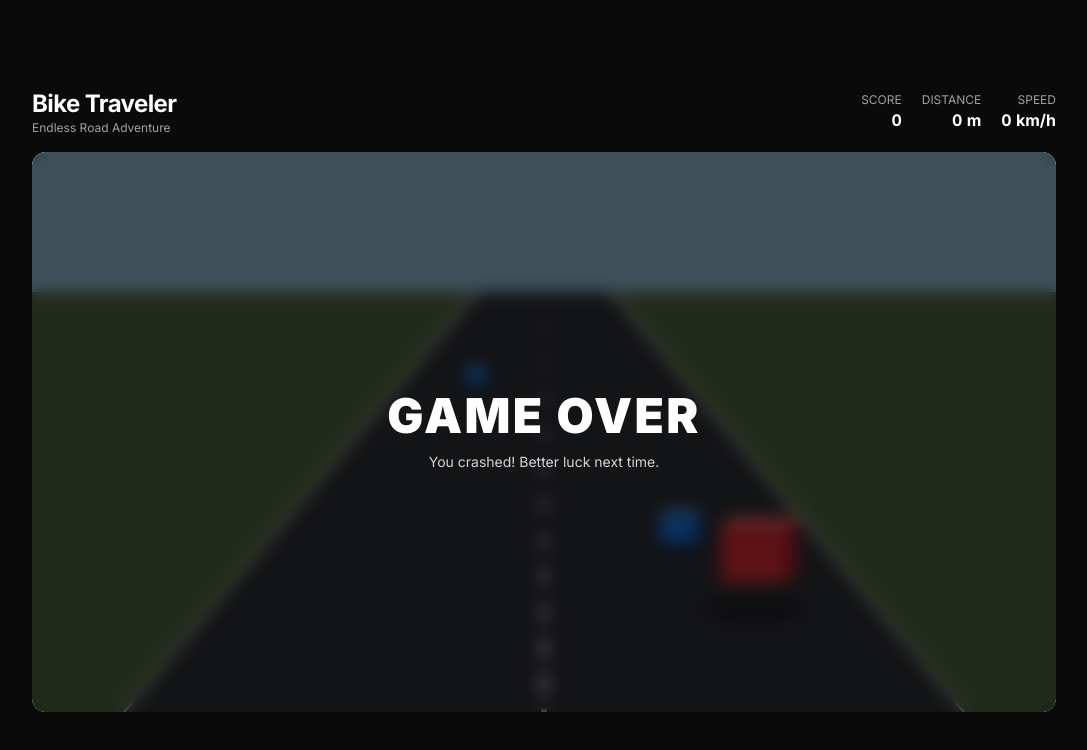
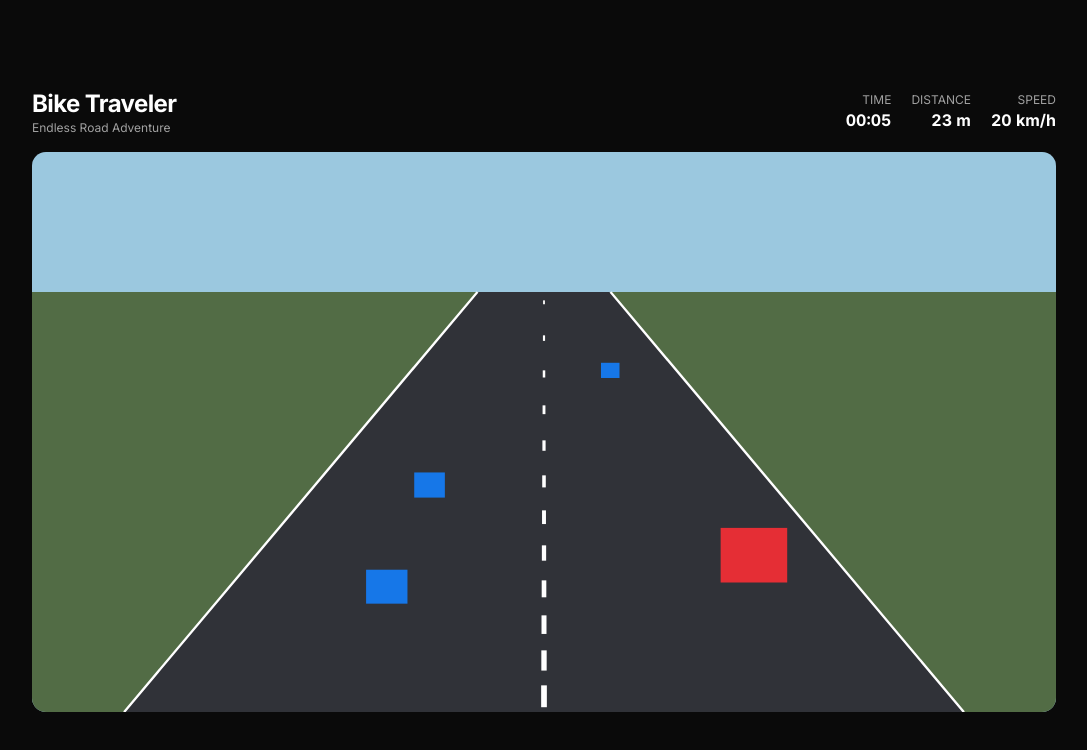
Before and after one commit to jeremiskie/bike-traveler, a Next.js app: page / in a window 1280 px wide. Shown: the top 750 px of the page, without its empty margins (96-1183 px from the left). Built offline with nearby package versions, Linux system fonts and the light colour scheme.

Commit message:
adding time, distance and speed

```diff
--- a/components/game/GameCharacter.tsx
+++ b/components/game/GameCharacter.tsx
@@ -1,5 +1,3 @@
-
-"use client";
 
 import type { CharacterConfig } from "@/types/game";
 
@@ -37,16 +35,6 @@ export default function GameCharacter({
       viewBox={`0 0 ${width} ${height}`}
       preserveAspectRatio="none"
     >
-      {/* Shadow */}
-      <ellipse
-        cx={x}
-        cy={y + size}
-        rx={size * 0.8}
-        ry={size * 0.2}
-        fill="rgba(0,0,0,0.3)"
-      />
-
-      {/* Character body */}
       <rect
         x={x - size / 2}
         y={y - size / 2}
@@ -54,24 +42,6 @@ export default function GameCharacter({
         height={size}
         fill="#e52e35"
       />
-
-      {/* Top face */}
-      <path
-        d={`M ${x - size / 2} ${y - size / 2}
-            L ${x - size / 3} ${y - size * 0.7}
-            L ${x + size * 0.67} ${y - size * 0.7}
-            L ${x + size / 2} ${y - size / 2} Z`}
-        fill="#ff6268"
-      />
-
-      {/* Side face */}
-      <path
-        d={`M ${x + size / 2} ${y - size / 2}
-            L ${x + size * 0.67} ${y - size * 0.7}
-            L ${x + size * 0.67} ${y + size * 0.3}
-            L ${x + size / 2} ${y + size / 2} Z`}
-        fill="#a91d27"
-      />
     </svg>
   );
 }
--- a/components/game/GameHeader.tsx
+++ b/components/game/GameHeader.tsx
@@ -1,22 +1,28 @@
-
-"use client";
 
 interface GameHeaderProps {
   title?: string;
-  score?: number;
+  timeElapsed?: number;
   distance?: number;
   speed?: number;
 }
 
+function formatTime(seconds: number) {
+  const minutes = Math.floor(seconds / 60);
+  const remainingSeconds = seconds % 60;
+
+  return `${String(minutes).padStart(2, "0")}:${String(
+    remainingSeconds
+  ).padStart(2, "0")}`;
+}
+
 export default function GameHeader({
   title = "Bike Traveler",
-  score = 0,
+  timeElapsed = 0,
   distance = 0,
-  speed = 0,
+  speed = 15,
 }: GameHeaderProps) {
   return (
     <header className="mb-4 flex flex-wrap items-center justify-between gap-4 text-white">
-      {/* Game title */}
       <div>
         <h1 className="text-2xl font-bold tracking-tight">
           {title}
@@ -26,11 +32,12 @@ export default function GameHeader({
         </p>
       </div>
 
-      {/* Game statistics */}
       <div className="flex items-center gap-5">
         <div className="text-right">
-          <p className="text-xs text-neutral-400">SCORE</p>
-          <p className="font-bold tabular-nums">{score}</p>
+          <p className="text-xs text-neutral-400">TIME</p>
+          <p className="font-bold tabular-nums">
+            {formatTime(timeElapsed)}
+          </p>
         </div>
 
         <div className="text-right">
--- a/components/game/GameObstacle.tsx
+++ b/components/game/GameObstacle.tsx
@@ -16,16 +16,6 @@ export default function GameObstacle({
       viewBox="0 0 1200 800"
       preserveAspectRatio="none"
     >
-      {/* Shadow */}
-      <ellipse
-        cx={x}
-        cy={y + size * 0.6}
-        rx={size * 0.65}
-        ry={size * 0.2}
-        fill="rgba(0,0,0,0.35)"
-      />
-
-      {/* Front face */}
       <rect
         x={x - size / 2}
         y={y - size / 2}
@@ -33,30 +23,6 @@ export default function GameObstacle({
         height={size}
         fill="#1677e8"
       />
-
-      {/* Top face */}
-      <path
-        d={`
-          M ${x - size / 2} ${y - size / 2}
-          L ${x - size / 3} ${y - size * 0.7}
-          L ${x + size * 0.67} ${y - size * 0.7}
-          L ${x + size / 2} ${y - size / 2}
-          Z
-        `}
-        fill="#60a5fa"
-      />
-
-      {/* Side face */}
-      <path
-        d={`
-          M ${x + size / 2} ${y - size / 2}
-          L ${x + size * 0.67} ${y - size * 0.7}
-          L ${x + size * 0.67} ${y + size * 0.3}
-          L ${x + size / 2} ${y + size / 2}
-          Z
-        `}
-        fill="#0755b5"
-      />
     </svg>
   );
 }
--- a/components/game/GameOverDialog.tsx
+++ b/components/game/GameOverDialog.tsx
@@ -3,36 +3,50 @@ import Link from "next/link";
 
 interface GameOverDialogProps {
   phase: "playing" | "gameOver" | "results";
+  elapsedTime: number;
   onPlayAgain: () => void;
+}
+
+function formatTime(seconds: number) {
+  const minutes = Math.floor(seconds / 60);
+  const remainingSeconds = seconds % 60;
+
+  return `${String(minutes).padStart(2, "0")}:${String(
+    remainingSeconds
+  ).padStart(2, "0")}`;
 }
 
 export default function GameOverDialog({
   phase,
+  elapsedTime,
   onPlayAgain,
 }: GameOverDialogProps) {
   if (phase === "playing") return null;
 
   return (
-    <div className="absolute inset-0 z-20 flex items-center justify-center bg-black/60 backdrop-blur-sm">
+    <div className="absolute inset-0 z-20 flex items-center justify-center bg-black/70 backdrop-blur-sm">
       {phase === "gameOver" && (
-        <div className="animate-in zoom-in text-center">
+        <div className="text-center">
           <h2 className="text-5xl font-black tracking-wider text-white">
             GAME OVER
           </h2>
-          <p className="mt-3 text-sm text-neutral-300">
-            You crashed! Better luck next time.
+
+          <p className="mt-4 text-neutral-300">
+            Time survived: {formatTime(elapsedTime)}
           </p>
         </div>
       )}
 
       {phase === "results" && (
         <div className="w-full max-w-md px-6 text-center text-white">
-          {/* Top */}
-          <h2 className="mb-8 text-3xl font-black">
+          <h2 className="mb-3 text-3xl font-black">
             TRY AGAIN?
           </h2>
 
-          {/* Center */}
+          <p className="mb-8 text-sm text-neutral-300">
+            Your time: {formatTime(elapsedTime)}
+          </p>
+
           <button
             onClick={onPlayAgain}
             className="flex w-full items-center justify-center gap-3 rounded-xl bg-red-600 px-6 py-4 text-lg font-bold transition hover:bg-red-500 active:scale-95"
@@ -41,11 +55,10 @@ export default function GameOverDialog({
             PLAY AGAIN
           </button>
 
-          {/* Bottom actions */}
           <div className="mt-8 flex items-center justify-between">
             <Link
               href="/"
-              className="flex flex-col items-center gap-2 text-sm text-neutral-300 transition hover:text-white"
+              className="flex flex-col items-center gap-2 text-sm text-neutral-300 hover:text-white"
             >
               <span className="text-3xl">⌂</span>
               HOME
@@ -53,7 +66,7 @@ export default function GameOverDialog({
 
             <Link
               href="/leaderboards"
-              className="flex flex-col items-center gap-2 text-sm text-neutral-300 transition hover:text-white"
+              className="flex flex-col items-center gap-2 text-sm text-neutral-300 hover:text-white"
             >
               <span className="text-3xl">🏆</span>
               LEADERBOARDS
--- a/components/game/GameScene.tsx
+++ b/components/game/GameScene.tsx
@@ -40,6 +40,10 @@ export default function GameScene() {
     obstacles: [],
   });
 
+  const [elapsedTime, setElapsedTime] = useState(0);
+  const [speed, setSpeed] = useState(15);
+  const [distance, setDistance] = useState(0);
+
   const laneRef = useRef<Lane>("right");
   const phaseRef = useRef<GamePhase>("playing");
 
@@ -48,7 +52,11 @@ export default function GameScene() {
   const spawnTimerRef = useRef(0);
   const nextIdRef = useRef(0);
 
-  // Keep current lane and phase accessible to animation
+  const elapsedRef = useRef(0);
+  const speedRef = useRef(15);
+  const speedTimerRef = useRef(0);
+  const distanceRef = useRef(0);
+
   useEffect(() => {
     laneRef.current = lane;
   }, [lane]);
@@ -72,15 +80,47 @@ export default function GameScene() {
     enabled: phase === "playing",
   });
 
-  // Game animation
+  // Main game loop
   const updateFrame = useCallback((deltaTime: number) => {
     if (phaseRef.current !== "playing") return;
 
-    offsetRef.current = (offsetRef.current + 3 * deltaTime) % 10000;
+    // Timer
+    elapsedRef.current += deltaTime / 60;
 
+    if (elapsedRef.current >= elapsedTime + 1) {
+      setElapsedTime(Math.floor(elapsedRef.current));
+    }
+
+    // Random speed adjustment every 1.5 seconds
+    speedTimerRef.current += deltaTime;
+
+    if (speedTimerRef.current >= 90) {
+      speedTimerRef.current = 0;
+
+      const change = Math.floor(Math.random() * 4) + 1;
+      const direction = Math.random() > 0.5 ? 1 : -1;
+
+      speedRef.current = Math.max(
+        15,
+        Math.min(50, speedRef.current + change * direction)
+      );
+
+      setSpeed(speedRef.current);
+    }
+
+    // Distance calculation
+    distanceRef.current +=
+      (speedRef.current / 3.6) * (deltaTime / 60);
+
+    // Road animation
+    const roadSpeed = 3 * (speedRef.current / 15);
+
+    offsetRef.current =
+      (offsetRef.current + roadSpeed * deltaTime) % 10000;
+
+    // Spawn obstacles
     spawnTimerRef.current += deltaTime;
 
-    // Spawn a new obstacle periodically
     if (spawnTimerRef.current >= 90) {
       spawnTimerRef.current = 0;
 
@@ -91,11 +131,13 @@ export default function GameScene() {
       });
     }
 
-    // Move obstacles toward the player
+    // Move obstacles according to speed
+    const obstacleSpeed = 0.0025 * (speedRef.current / 15);
+
     obstaclesRef.current = obstaclesRef.current
       .map((obstacle) => ({
         ...obstacle,
-        progress: obstacle.progress + 0.004 * deltaTime,
+        progress: obstacle.progress + obstacleSpeed * deltaTime,
       }))
       .filter((obstacle) => obstacle.progress < 1.1);
 
@@ -117,53 +159,73 @@ export default function GameScene() {
       return;
     }
 
-    // Update visual frame
+    // Update visual state
     setFrame({
       offset: offsetRef.current,
       obstacles: obstaclesRef.current,
     });
-  }, []);
+  }, [elapsedTime]);
 
   useGameAnimation({
     onFrame: updateFrame,
   });
 
-  // Show results 3 seconds after collision
+  // Update distance display once per second
+  useEffect(() => {
+    if (phase !== "playing") return;
+
+    const interval = window.setInterval(() => {
+      setDistance(Math.floor(distanceRef.current));
+    }, 1000);
+
+    return () => window.clearInterval(interval);
+  }, [phase]);
+
+  // Game Over transition
   useEffect(() => {
     if (phase !== "gameOver") return;
 
     const timeout = window.setTimeout(() => {
+      phaseRef.current = "results";
       setPhase("results");
     }, 3000);
 
     return () => window.clearTimeout(timeout);
   }, [phase]);
 
-  // Restart game
+  // Restart
   const handlePlayAgain = () => {
     laneRef.current = "right";
     phaseRef.current = "playing";
 
+    obstaclesRef.current = [];
     offsetRef.current = 0;
-    obstaclesRef.current = [];
     spawnTimerRef.current = 0;
     nextIdRef.current = 0;
 
+    elapsedRef.current = 0;
+    speedRef.current = 15;
+    speedTimerRef.current = 0;
+    distanceRef.current = 0;
+
     setLane("right");
+    setElapsedTime(0);
+    setSpeed(15);
+    setDistance(0);
+
     setFrame({
       offset: 0,
       obstacles: [],
     });
+
     setPhase("playing");
   };
 
-  // Convert obstacle perspective to screen coordinates
+  // Obstacle rendering
   const renderObstacle = (obstacle: Obstacle) => {
     const progress = Math.min(obstacle.progress, 1);
 
-    const roadWidth =
-      156 + progress * (984 - 156);
-
+    const roadWidth = 156 + progress * (984 - 156);
     const center = WIDTH / 2;
 
     const x =
@@ -188,23 +250,20 @@ export default function GameScene() {
     <div className="w-full">
       <GameHeader
         title="Bike Traveler"
-        score={0}
-        distance={0}
-        speed={0}
+        timeElapsed={elapsedTime}
+        distance={distance}
+        speed={speed}
       />
 
       <div className="relative h-[70vh] min-h-[400px] w-full overflow-hidden rounded-xl bg-neutral-900">
-
         <GameRoad
           width={WIDTH}
           height={HEIGHT}
           offset={frame.offset}
         />
 
-        {/* Obstacles */}
         {frame.obstacles.map(renderObstacle)}
 
-        {/* Player */}
         <GameCharacter
           width={WIDTH}
           height={HEIGHT}
@@ -215,12 +274,11 @@ export default function GameScene() {
           }}
         />
 
-        {/* Game Over */}
         <GameOverDialog
           phase={phase}
+          elapsedTime={elapsedTime}
           onPlayAgain={handlePlayAgain}
         />
-
       </div>
     </div>
   );
```
